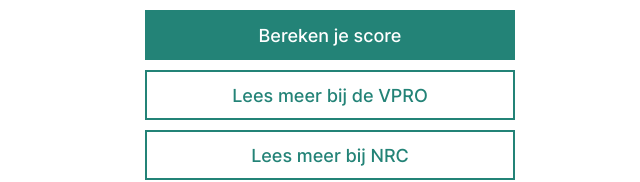
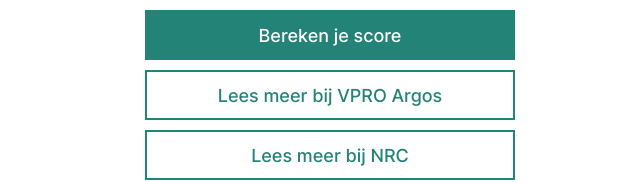
Before and after one commit to Lighthouse-Reports/fraudescorekaart, a React (Create React App) app: page / in a window 1280 px wide. Shown: the part 471-653 px from the top of the page, without its empty margins (310-950 px from the left). Built offline with nearby package versions, Linux system fonts and the light colour scheme.

Commit message:
Update App.js
Updated Argos links

```diff
--- a/src/App.js
+++ b/src/App.js
@@ -43,7 +43,7 @@
               Lighthouse Reports
             </a>
             ,{" "}
-            <a href='https://vpro.nl' target='_blank' rel='noreferrer'>
+            <a href='https://www.vpro.nl/argos.html' target='_blank' rel='noreferrer'>
               Argos
             </a>{" "}
             en{" "}
@@ -83,8 +83,8 @@
         <Link to='/scorekaart'>
           <Button>Bereken je score</Button>
         </Link>
-        <a href='https://vpro.nl' target='_blank' rel='noreferrer'>
-          <Button secondary>Lees meer bij de VPRO</Button>
+        <a href='https://www.vpro.nl/argos.html' target='_blank' rel='noreferrer'>
+          <Button secondary>Lees meer bij VPRO Argos</Button>
         </a>
         <a href='https://nrc.nl' target='_blank' rel='noreferrer'>
           <Button secondary>Lees meer bij NRC</Button>
```
